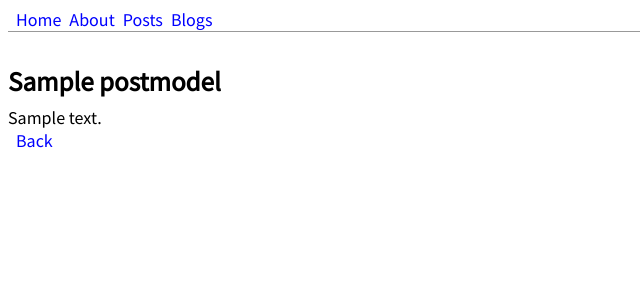
After one commit to hrzr/django-book-tutorial, a Django app: a page that uses test-project/templates/blogpost_detail.html in a window 1280 px wide. The commit adds this page. Shown: the top 300 px of the page, without its empty margins (0-640 px from the left). Run offline with Django 4.2, Linux system fonts and the light colour scheme; tables that the repository leaves empty hold one stand-in row (values such as "Sample post").

Commit message:
Added BlogDetailView and back link

```diff
--- a/test-project/blog/urls.py
+++ b/test-project/blog/urls.py
@@ -1,7 +1,7 @@
 from django.urls import path
-from .views import BlogListView
-
+from .views import BlogListView, BlogDetailView
 
 urlpatterns = [
     path('', BlogListView.as_view(), name='blogs'),
+    path('post-<int:pk>/', BlogDetailView.as_view(), name='post_detail')
 ]
--- a/test-project/blog/views.py
+++ b/test-project/blog/views.py
@@ -1,8 +1,14 @@
 from django.shortcuts import render
-from django.views.generic import ListView
+from django.views.generic import ListView, DetailView
 from blog.models import PostModel
 
 
 class BlogListView(ListView):
     model = PostModel
     template_name = 'blog_index.html'
+
+
+class BlogDetailView(DetailView):
+    model = PostModel
+    template_name = 'blogpost_detail.html'
+    context_object_name = 'post'
--- a/test-project/static/css/base.css
+++ b/test-project/static/css/base.css
@@ -53,3 +53,13 @@ header h1 a{
 .base-href a:hover {
     color: mediumblue;
 }
+
+.base-href footer a {
+    margin: 0;
+    color: blue;
+    text-decoration: none
+}
+
+.base-href footer a:hover {
+    color: mediumblue;
+}
--- a/test-project/templates/blog_index.html
+++ b/test-project/templates/blog_index.html
@@ -11,7 +11,7 @@ Awesome blog posts
             <li>
                 <div class="post-entry">
                     <h2>
-                        <a href="">{{ post.title }}</a>
+                        <a href="{% url 'post_detail' post.pk %}">{{ post.title }}</a>
                     </h2>
                     <p>
                         {{ post.body }}
--- /dev/null
+++ b/test-project/templates/blogpost_detail.html
@@ -0,0 +1,20 @@
+<!-- templates/blogpost_detail.html -->
+{% extends 'base.html' %}
+
+{% block title %}
+{{ post.title }}
+{% endblock %}
+
+{% block content %}
+    <div class="post-entry">
+        <h2>
+            {{ post.title }}
+        </h2>
+        <p>
+            {{ post.body }}
+        </p>
+    </div>
+    <footer class="base-href">
+        <a href="{% url 'blogs' %}">Back</a>
+    </footer>
+{% endblock %}
```
Also changed, not shown: test-project/blog/migrations/__init__.py (added).
